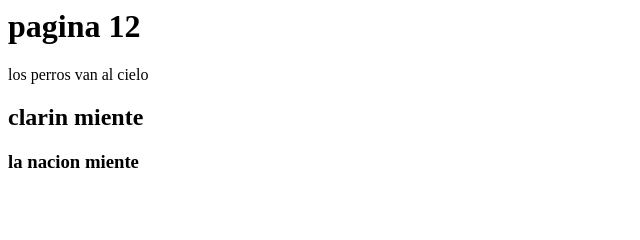
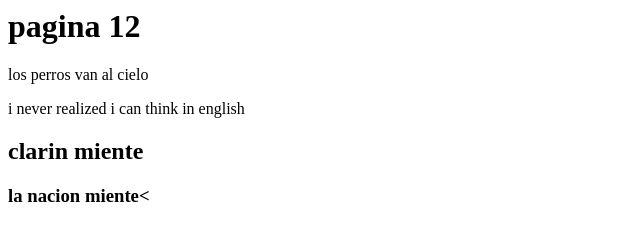
Before and after one commit to angelgabrielortiz/clase-branch, a plain HTML site: page index.html in a window 1280 px wide. Shown: the whole page, without its empty margins (0-640 px from the left). Drawn offline with Linux system fonts and the light colour scheme.

Commit message:
add english words

```diff
--- a/index.html
+++ b/index.html
@@ -3,17 +3,17 @@
 
 </head>
 <body>
-
+<!--  -->
 <h1>
     pagina 12
 </h1>
 <p>
     los perros van al cielo
 </p>
+<p> i never realized i can think in english</p>
+
 <h2> clarin miente</h2>
-<h3>la nacion miente</h3>
-
-
+<h3>la nacion miente<
 </body>
 
 
```
